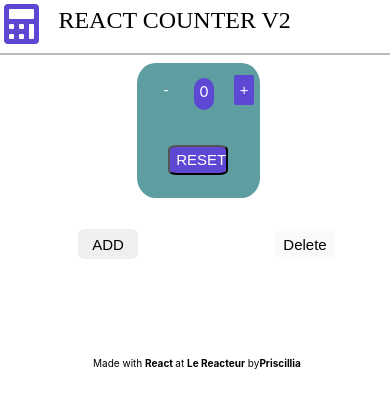
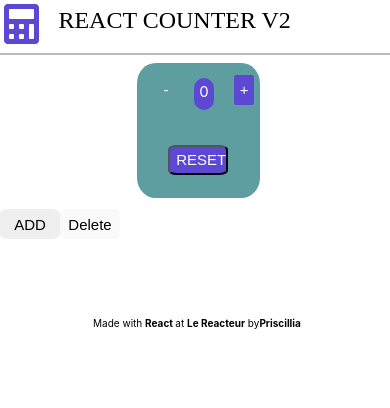
Before and after one commit to PrissGitHubGon/react-multi-counter, a React (Create React App) app: page / in a window 390 px wide. Shown: the top 408 px of the page. Built offline with nearby package versions, Linux system fonts and the light colour scheme.

Commit message:
fully completed exercises

```diff
--- a/src/App.css
+++ b/src/App.css
@@ -121,19 +121,12 @@
   .addCounter {
     width: 690px;
   }
-  .add,
-  .delete {
-    margin-left: 30%;
-  }
 }
 @media (max-width: 390px) {
   .addCounter {
     width: 390px;
   }
-  .add,
-  .delete {
-    margin-left: 20%;
-  }
+
   .header {
     height: 5%;
   }
@@ -149,4 +142,10 @@
     margin-left: 5%;
     line-height: 25px;
   }
+  .add,
+  .delete,
+  .add-off,
+  .delete-off {
+    margin: 0;
+  }
 }
```
